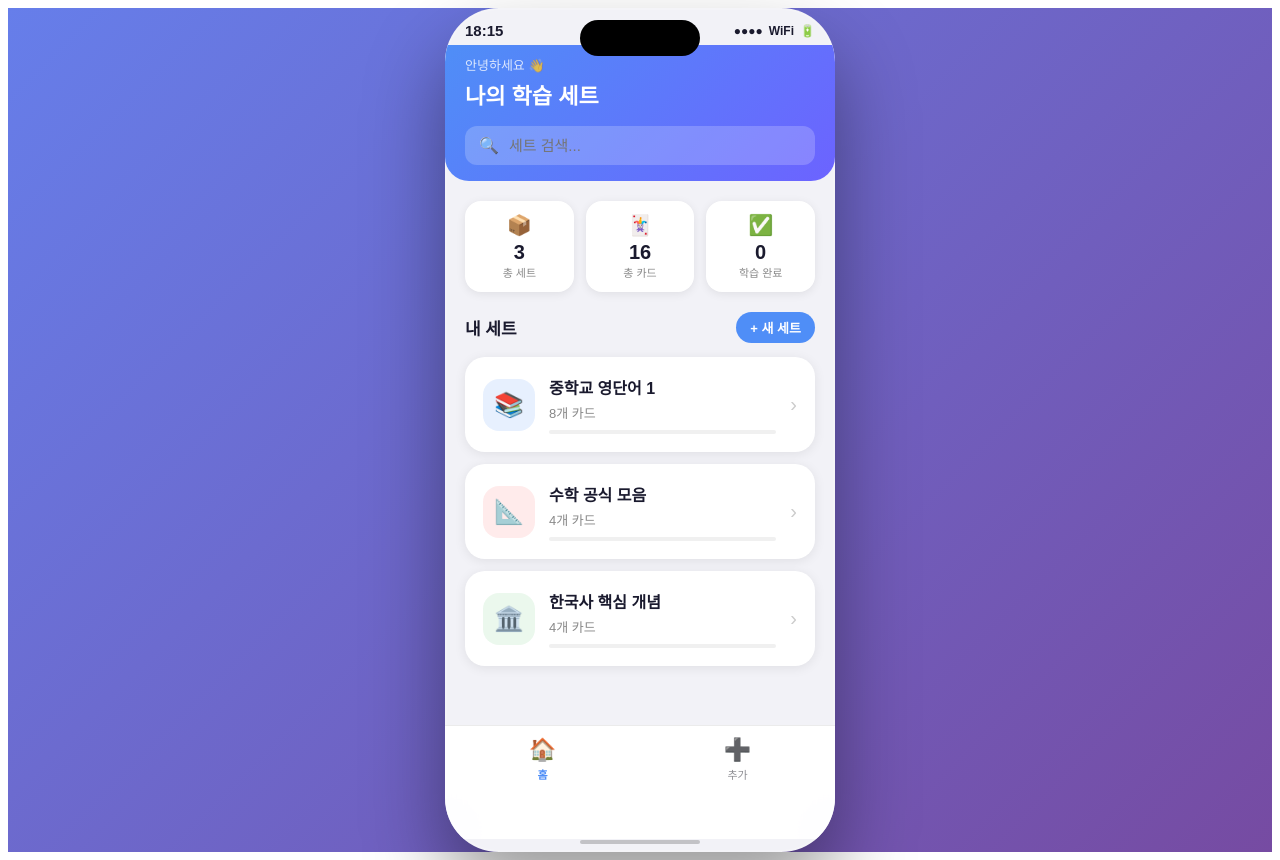
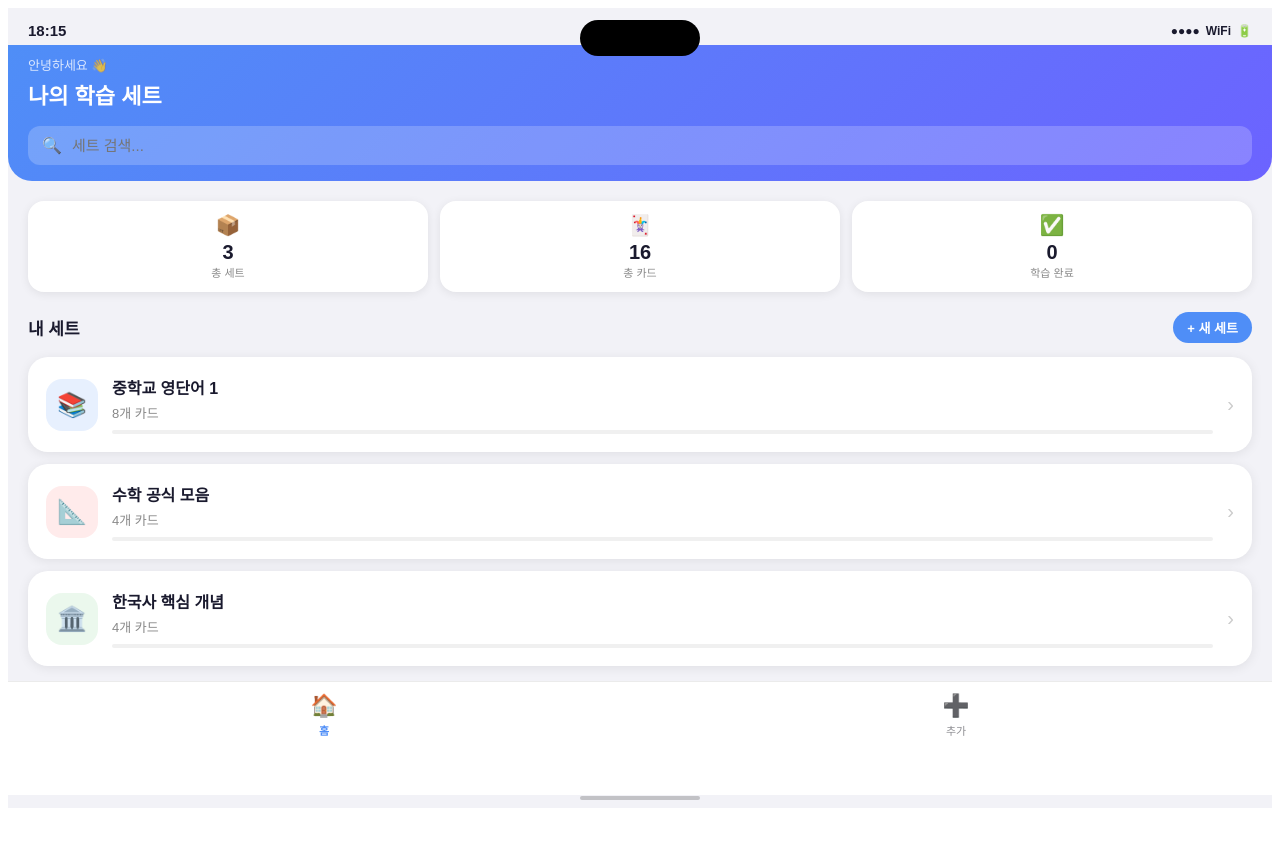
Before and after one commit to seo-yumi/flashcard-app, a React (Create React App) app: page / in a window 1280 px wide. After the commit the page ends 816 px from the top, so only its background shows below. Built offline with nearby package versions, Linux system fonts and the light colour scheme.

Commit message:
Update App.js

```diff
--- a/src/App.js
+++ b/src/App.js
@@ -1415,15 +1415,7 @@ export default function App() {
       {/* Phone frame */}
       <div
         style={{
-          width: window.innerWidth <= 820 ? '100%' : 390,
-          height: window.innerWidth <= 820 ? '100vh' :844,
-          background: '#f2f2f7',
-          borderRadius: window.innerWidth <= 820 ? 0 : 54,
-          overflow: 'hidden',
-          boxShadow:
-            window.innerWidth <= 820
-              ? 'none'
-              : '0 40px 80px rgba(0,0,0,0.4), inset 0 0 0 2px rgba(255,255,255,0.15)',
+          width: "100%", height: "100vh", background:"#f2f2f7", borderRadius: 0, overflow:"hidden", boxShadow: "none",
           display: 'flex',
           flexDirection: 'column',
           position: 'relative',
```
